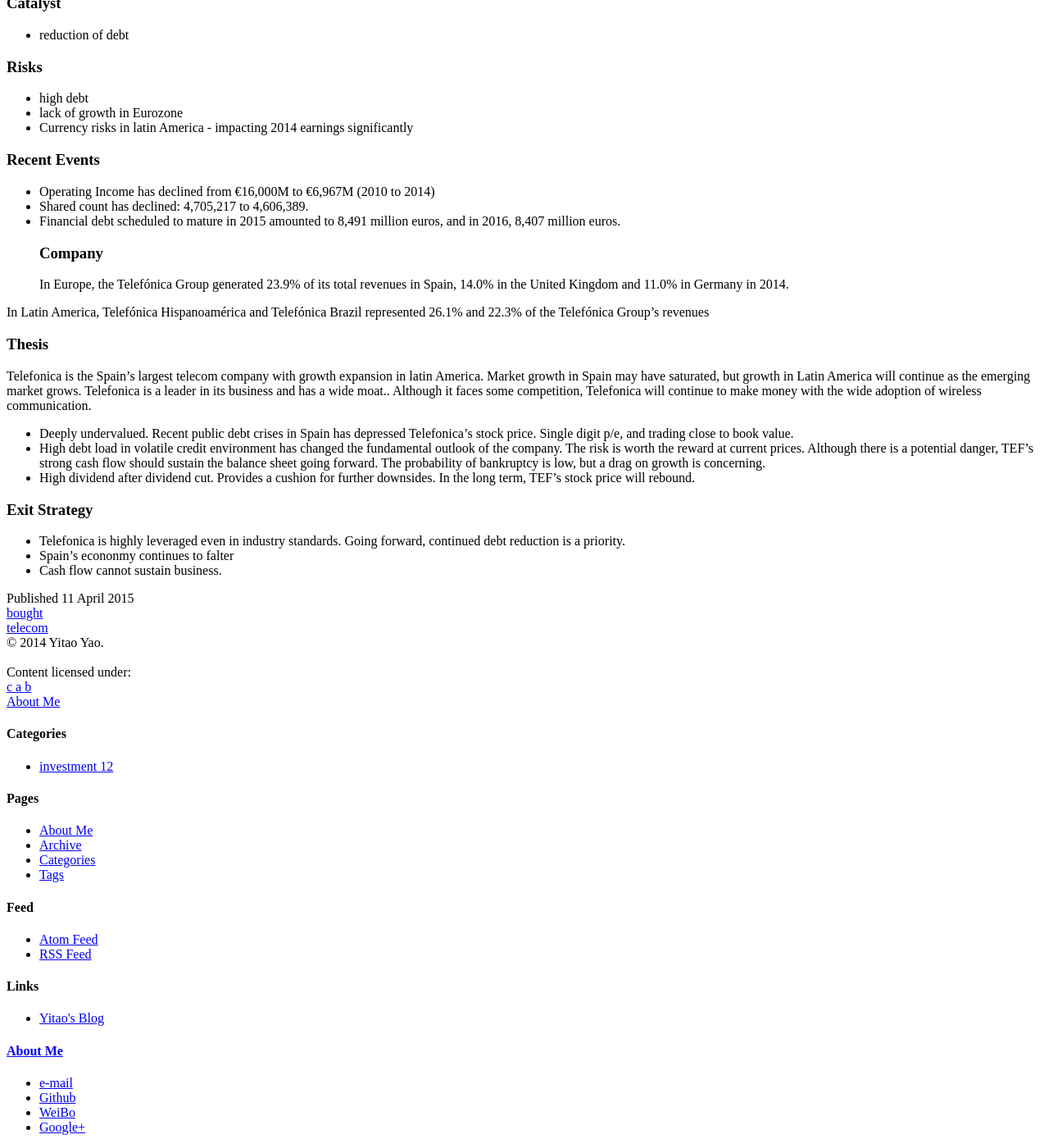
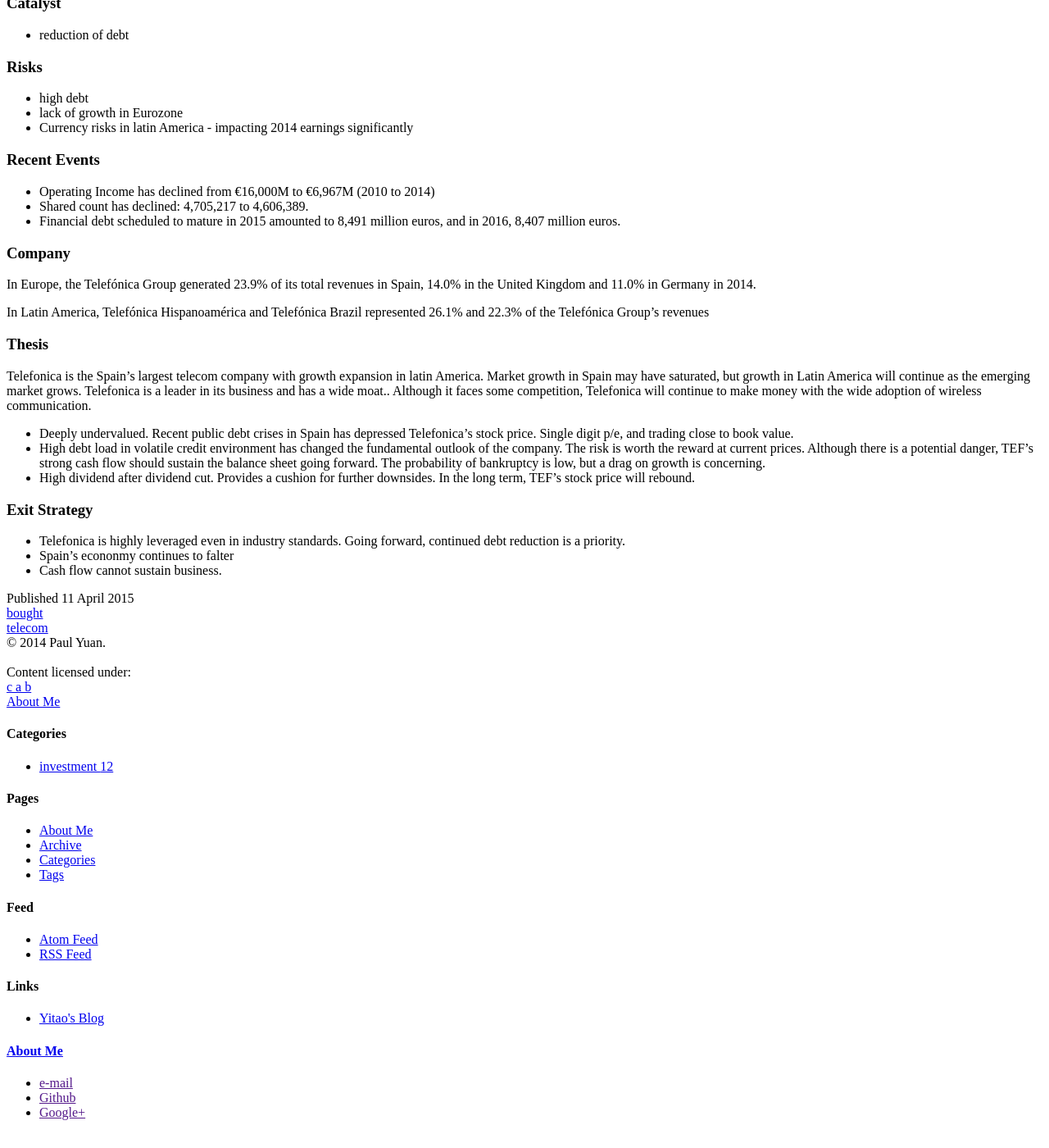
Before and after one commit to puyuan/companies, a Jekyll site: the page built from _posts/Telecom/2015-04-11-telefonica.md, in a window 1280 px wide and 1400 px high, scrolled down 325 px. Shown: the whole window at 82% size. Built offline with Jekyll 4.4.1, drawn with Linux system fonts in a browser that asks for light colours; nearby versions of some CDN libraries; library files that are not in the unit come from our copies; comment, search, counter and statistics services are not loaded.

Commit message:
update blog info

```diff
--- a/_config.yml
+++ b/_config.yml
@@ -9,21 +9,20 @@
 
 # The title and tagline is showed on homepage
 #
-title :  Simpleyyt
-tagline: Yitao's Blog
+title :  Investment Log
+tagline: research pays..
 
 # Information about author
 #
 author :
-  name : Yitao Yao
+  name : Paul Yuan
 
 # Information for contacts showed at on the footer
 #
 contact :
-  e-mail : mailto:simpleyyt@gmail.com
-  Github : https://github.com/Simpleyyt
-  WeiBo : http://www.weibo.com/u/1836017133
-  Google+ : https://plus.google.com/103860633659538888207?rel=author
+  e-mail :
+  Github :
+  Google+ :
 
 # Links showed on the footer
 #
--- a/_posts/Telecom/2015-04-11-telefonica.md
+++ b/_posts/Telecom/2015-04-11-telefonica.md
@@ -20,7 +20,9 @@
  * Operating Income has declined from €16,000M to €6,967M (2010 to 2014)
  *  Shared count has declined: 4,705,217 to 4,606,389.
  * Financial debt scheduled to mature in 2015 amounted to 8,491 million euros, and in 2016, 8,407 million euros.
+
 ### Company
+
 In Europe, the Telefónica Group generated 23.9% of its total revenues in Spain, 14.0% in the United Kingdom and 11.0% in Germany in 2014.
 
 In Latin America, Telefónica Hispanoamérica and Telefónica Brazil represented 26.1% and 22.3% of the Telefónica
```
